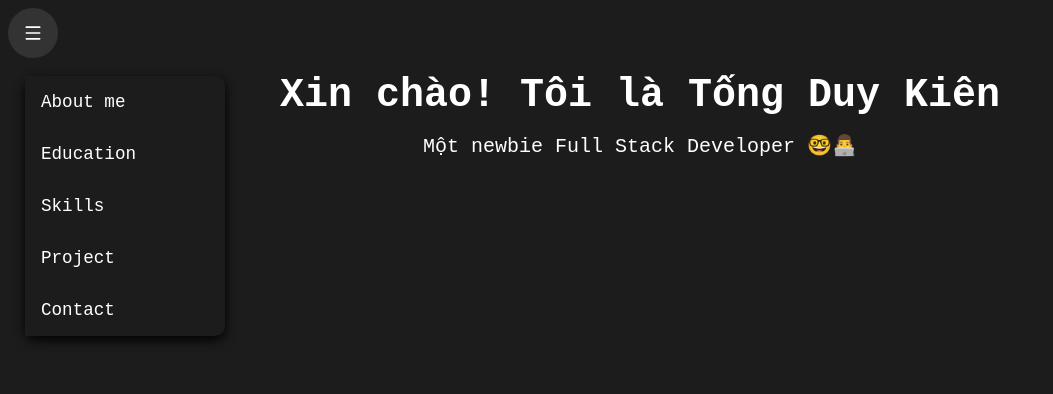
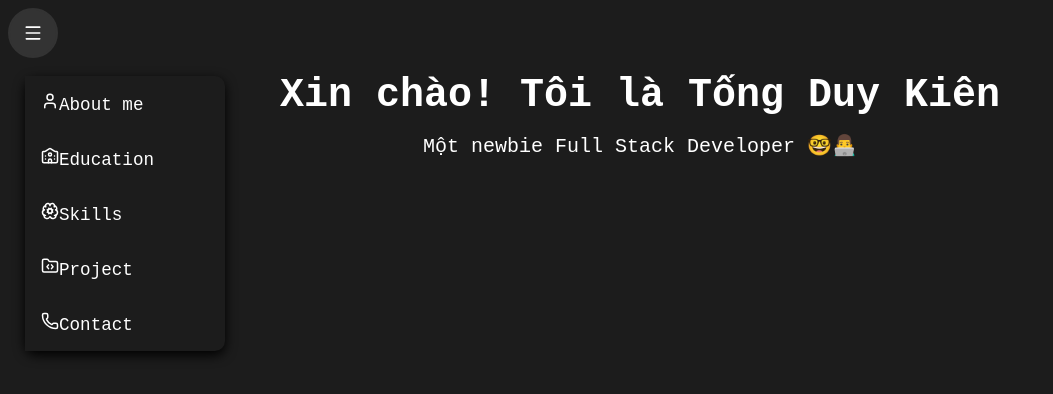
Before and after one commit to kencrimsonIT/Portfolio, a React (Create React App) app: page / in a window 1280 px wide. Both pictures are taken after a click on the button 33 px from the left and 33 px from the top of the page. Shown: the top 394 px of the page, without its empty margins (0-1053 px from the left). Built offline with nearby package versions, Linux system fonts and the light colour scheme.

Commit message:
UPDATE: Add icons for list items

```diff
--- a/src/Components/Menubar.jsx
+++ b/src/Components/Menubar.jsx
@@ -1,6 +1,6 @@
 import React, {useState} from "react";
 import "../Layouts/Menubar.css";
-import {Menu} from "lucide-react";
+import {Menu, User, University, BrainCog, FolderCode, Phone} from "lucide-react";
 
 const Menubar = () => {
     // Menu toggle handling
@@ -18,11 +18,11 @@ const Menubar = () => {
             </button>
             {isOpened && (
                 <ul className={`submenu ${isOpened ? "show" : ""}`}>
-                    <li className="bio">About me</li>
-                    <li className="education">Education</li>
-                    <li className="skills">Skills</li>
-                    <li className="project">Project</li>
-                    <li className="contact">Contact</li>
+                    <li className="bio"><User size={18}/>About me</li>
+                    <li className="education"><University size={18}/>Education</li>
+                    <li className="skills"><BrainCog size={18}/>Skills</li>
+                    <li className="project"><FolderCode size={18}/>Project</li>
+                    <li className="contact"><Phone size={18}/>Contact</li>
                 </ul>
             )}
         </>
```
